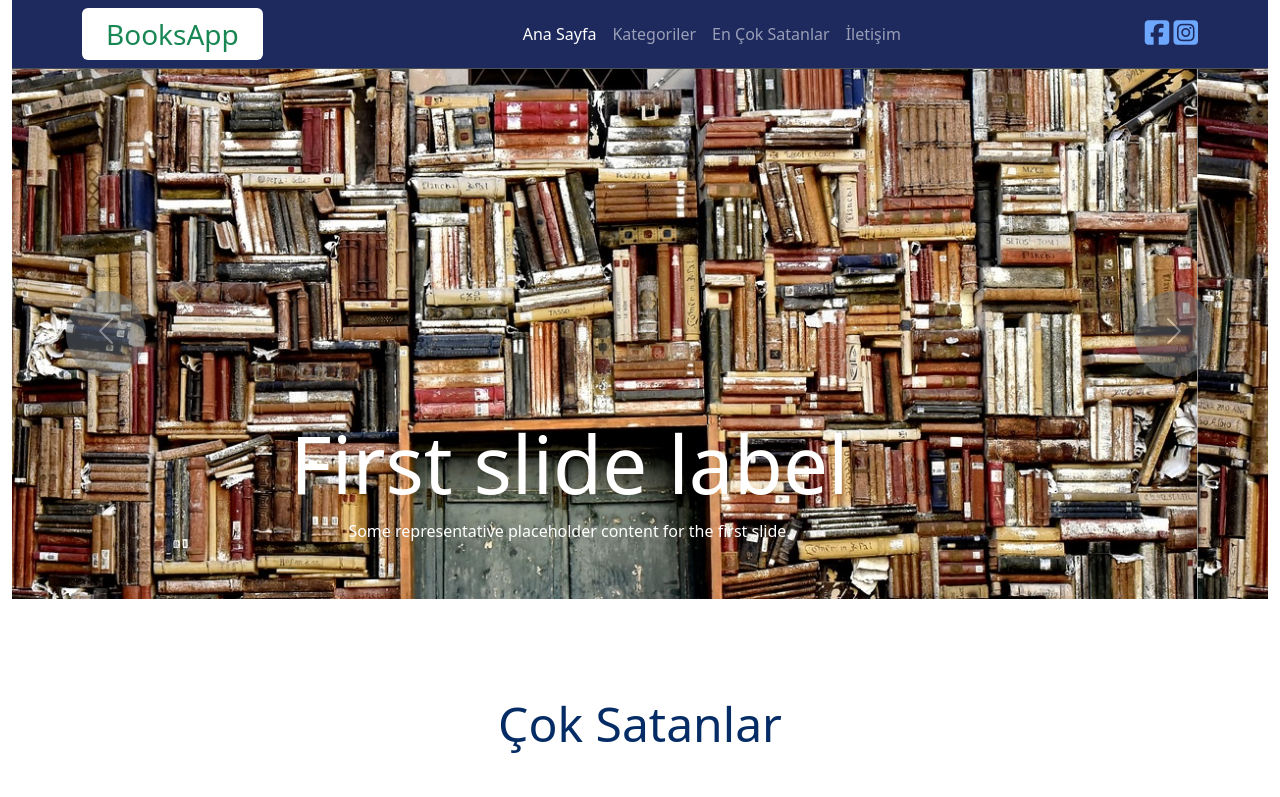
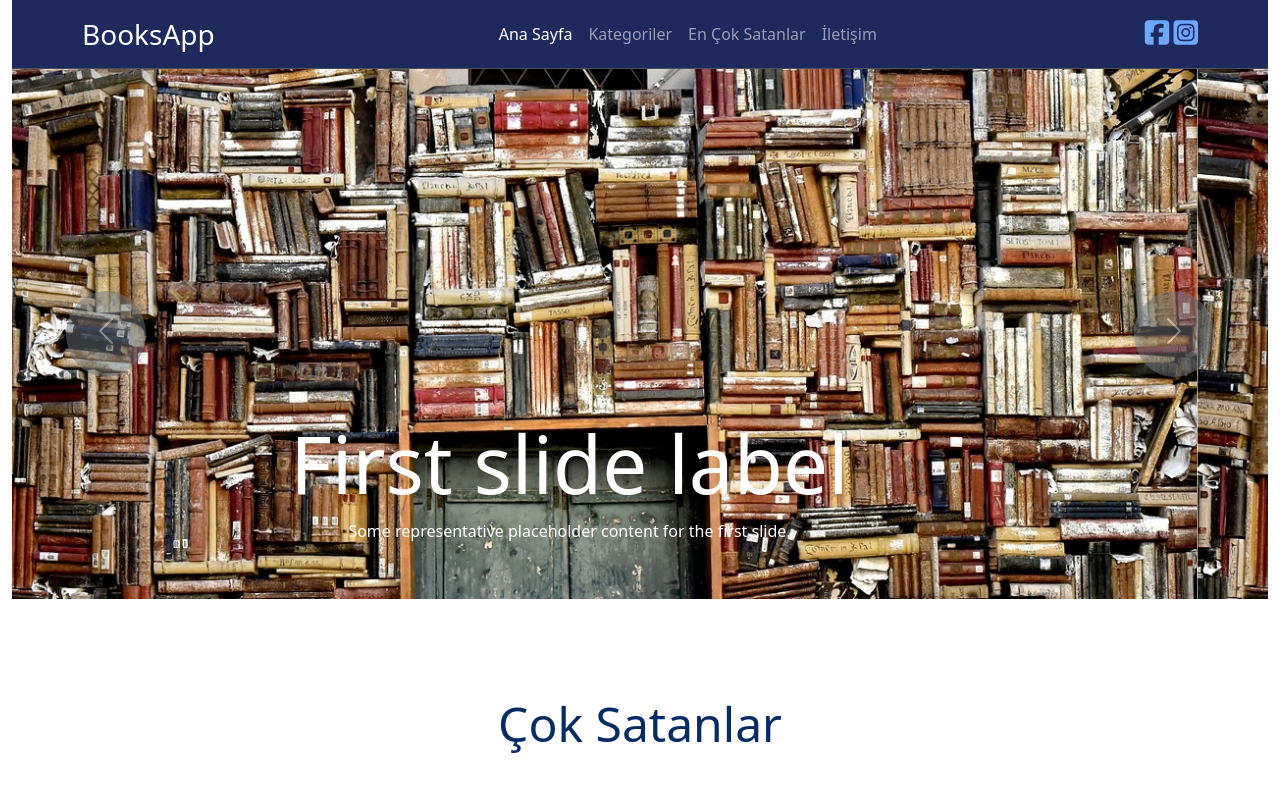
Before and after one commit to enginhoca/HotelSitesiCss, a plain HTML site: page index.html in a window 1280 px wide. Shown: the top 797 px of the page. Drawn offline with nearby package versions, Linux system fonts and the light colour scheme.

Commit message:
Logo düzeltildi

```diff
--- a/index.html
+++ b/index.html
@@ -15,7 +15,7 @@
         <header>
             <nav class="navbar navbar-expand-md bg-dark border-bottom border-body" data-bs-theme="dark">
                 <div class="container">
-                    <a class="navbar-brand bg-white px-4 text-success rounded fs-3" href="/">BooksApp</a>
+                    <a class="navbar-brand fs-3" href="/">BooksApp</a>
                     <button class="navbar-toggler" type="button" data-bs-toggle="collapse"
                         data-bs-target="#top-collapse-menu" aria-controls="top-collapse-menu" aria-expanded="false"
                         aria-label="Toggle navigation">
```
